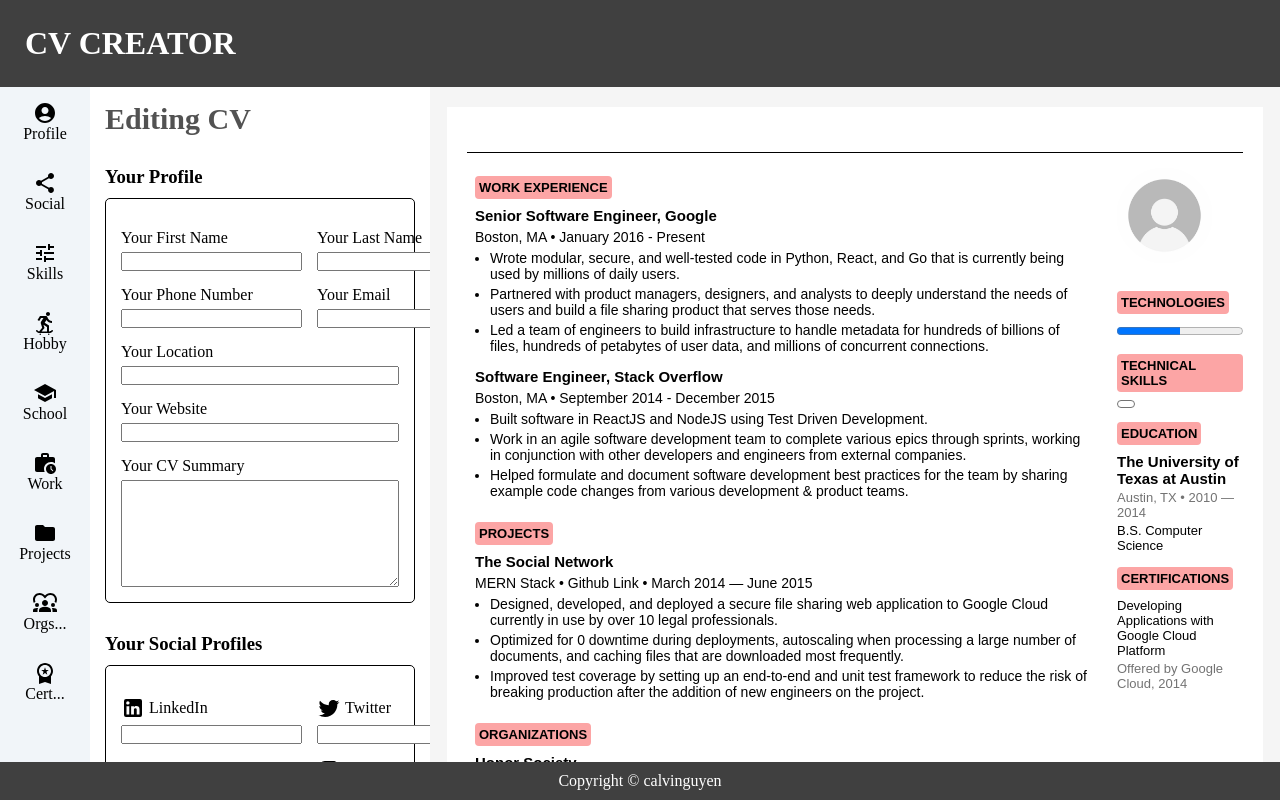
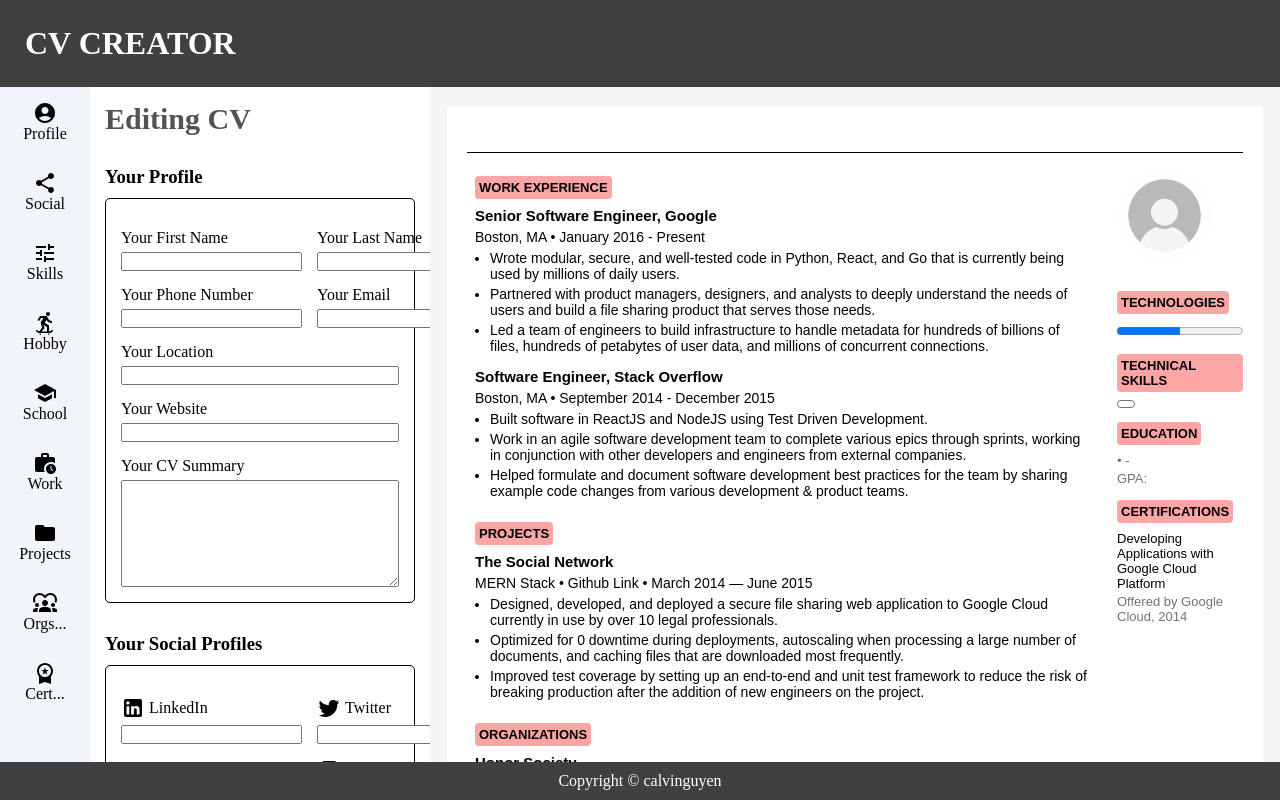
Before and after one commit to calvinguyen/cv-application, a React (Vite) app: page / in a window 1280 px wide. Built offline with nearby package versions, Linux system fonts and the light colour scheme.

Commit message:
Add dynamic rendering for education in CVForm

```diff
--- a/src/components/CVForm/Profile/Education.jsx
+++ b/src/components/CVForm/Profile/Education.jsx
@@ -1,17 +1,26 @@
-import React from 'react';
+const EducationCard = ({ school }) => {
+  return (
+    <div className="card">
+      <p className="card-title">{school.schoolName}</p>
+      <p className="education-location-date">
+        {school.location} &#8226; {`${school.startDate} - ${school.endDate}`}
+      </p>
+      <p className="education-location-date"> {`GPA: ${school.gpa}`} </p>
+      <p className="card-subtitle-education">{school.degree}</p>
+    </div>
+  );
+};
 
-const Education = () => {
+const Education = ({ education, sectionTitle }) => {
+  const renderEducationCards = education.map((school) => (
+    <EducationCard key={school.id} school={school} />
+  ));
+
   return (
     <section className="education">
-      <h1 className="section-title section-title-profile">EDUCATION</h1>
+      <h1 className="section-title section-title-profile">{sectionTitle}</h1>
 
-      <div className="card">
-        <p className="card-title">The University of Texas at Austin</p>
-        <p className="education-location-date">
-          Austin, TX &#8226; 2010 — 2014
-        </p>
-        <p className="card-subtitle-education">B.S. Computer Science</p>
-      </div>
+      {renderEducationCards}
     </section>
   );
 };
```
